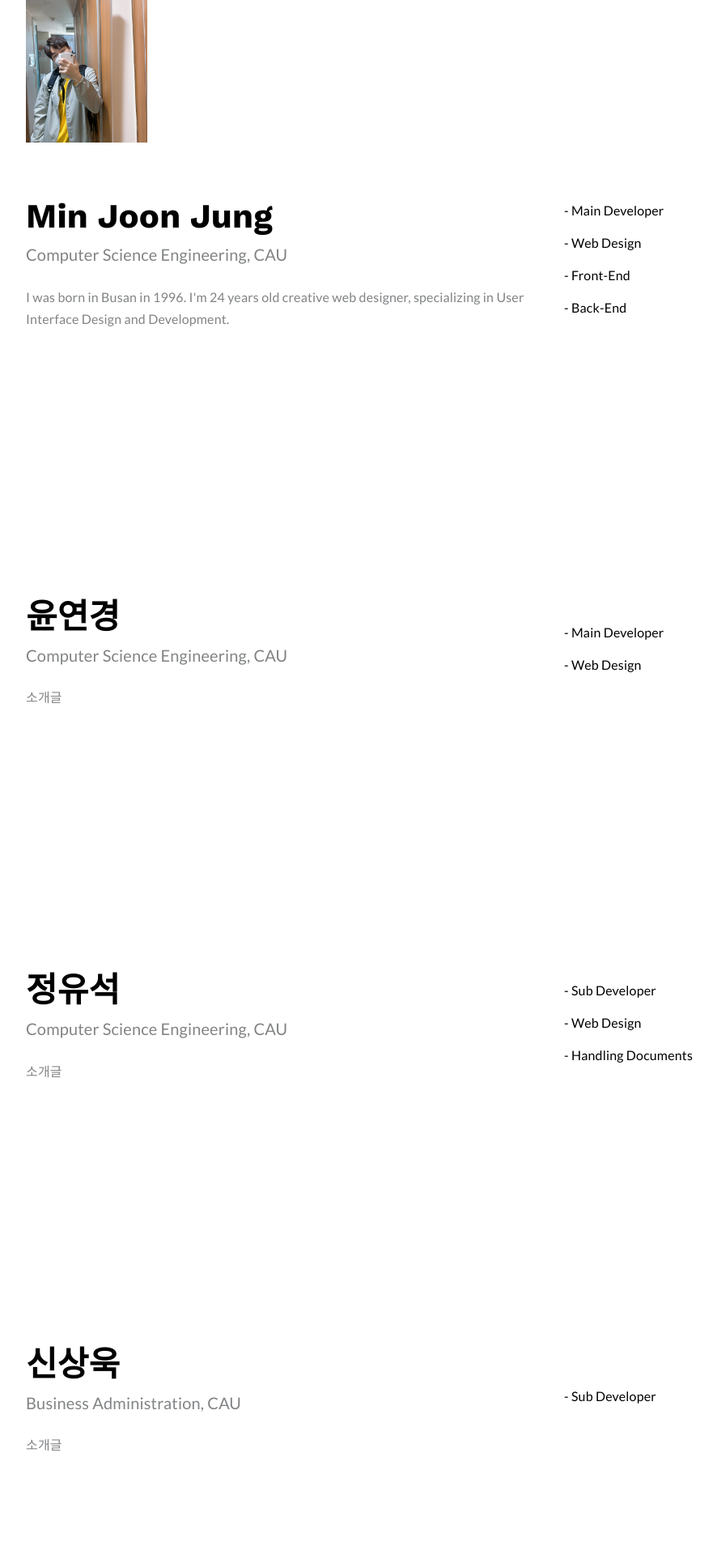
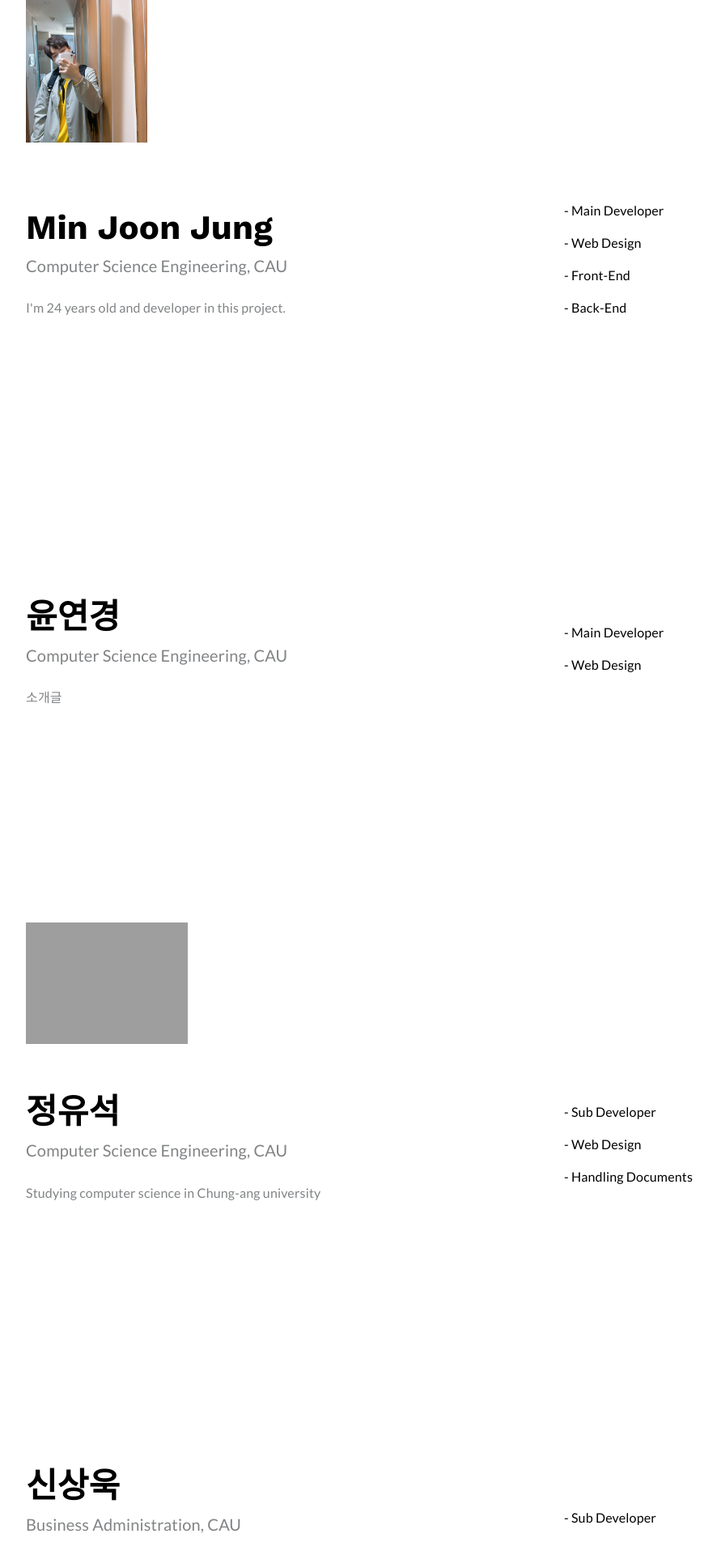
Before and after one commit to Handson-project-Team06/Pet_Matching, a Django app: page /about/ in a window 1280 px wide. Shown: the part 1747-3667 px from the top of the page at 81% size, without its empty margins (53-939 px from the left). Run offline with Django 3.2, Linux system fonts and the light colour scheme; some libraries are stand-ins or nearby versions; grey boxes are pictures that could not be loaded.

Commit message:
[change accounts about page] update

```diff
--- a/accounts/templates/accounts/about.html
+++ b/accounts/templates/accounts/about.html
@@ -113,7 +113,7 @@
                     <h2>Min Joon Jung</h2>
                     <p class="lead mb-4">Computer Science Engineering, CAU</p>
 
-                    <p class="mb-4">I was born in Busan in 1996. I'm 24 years old creative web designer, specializing in User Interface Design and Development.
+                    <p class="mb-4">I'm 24 years old and developer in this project.
                 </div>
 
                 <div class="col-lg-5">
@@ -140,7 +140,7 @@
                     <h2>윤연경</h2>
                     <p class="lead mb-4">Computer Science Engineering, CAU</p>
 
-                    <p class="mb-4">소개글
+                    <p class="mb-4">소개글</p>
                 </div>
 
                 <div class="col-lg-5">
@@ -158,14 +158,14 @@
             <div class="row justify-content-center align-items-center">
                 <div class="col-lg-12">
                     <div class="profile mb-5">
-                        {#                        <img src="../../../static/images/" alt="" class="img-fluid" style="height: 150px;">#}
+                        <img src="../../../static/images/정유석.jpg" alt="" class="img-fluid" style="height: 150px;">
                     </div>
                 </div>
                 <div class="col-lg-7">
                     <h2>정유석</h2>
                     <p class="lead mb-4">Computer Science Engineering, CAU</p>
 
-                    <p class="mb-4">소개글
+                    <p class="mb-4">Studying computer science in Chung-ang university</p>
                 </div>
 
                 <div class="col-lg-5">
```
